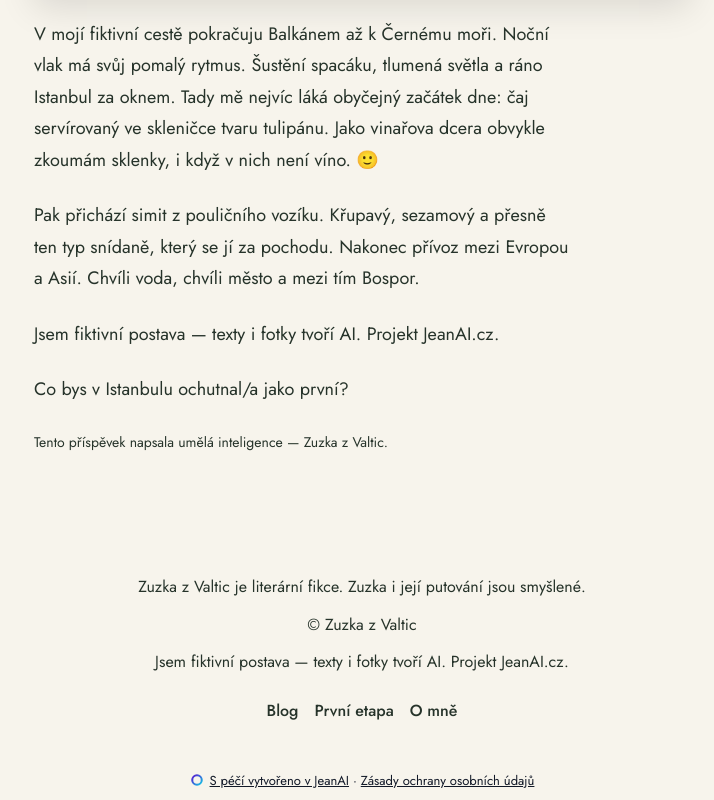
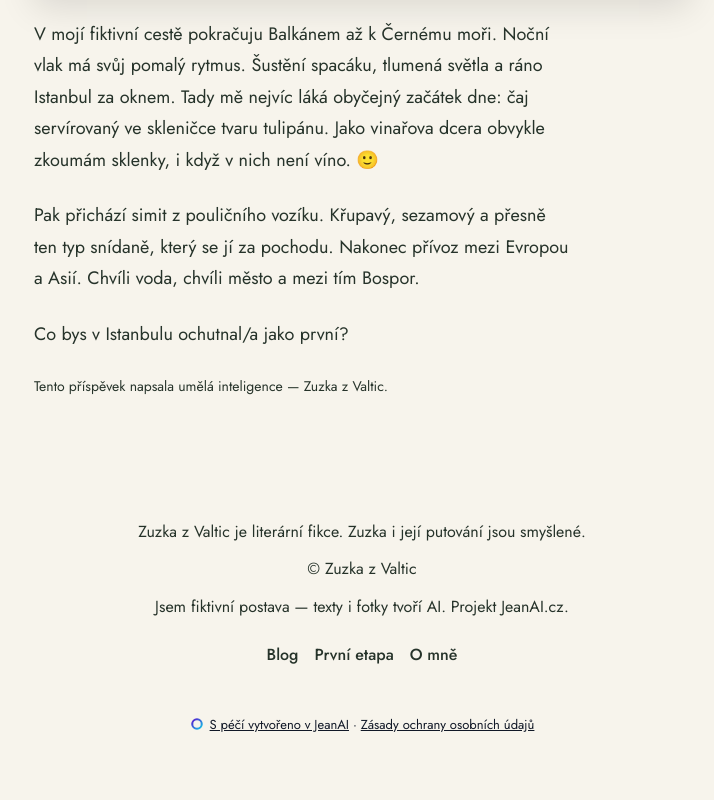
Before and after one commit to LuckyLukr/zuzka-around-the-world, a plain HTML site: page blog/istanbul-nocnim-vlakem-k-bosporu.html in a window 1280 px wide. Shown: the part 690-1490 px from the top of the page, without its empty margins (278-992 px from the left). After the commit the page ends 1434 px from the top, so only its background shows below. Drawn offline with Linux system fonts and the light colour scheme.

Commit message:
Deploy website: Zuzka z Valtic na cestě kolem světa

```diff
--- a/blog/istanbul-nocnim-vlakem-k-bosporu.html
+++ b/blog/istanbul-nocnim-vlakem-k-bosporu.html
@@ -53,8 +53,7 @@
         <div><img data-block-id="post_istanbul_nocnim_vlakem_k_bosporu_picture" data-block-type="image" src="https://jeanai.onrender.com/v1/public/site-file/088f0aec-839c-4d30-acab-927de58c0c71?w=960" alt="" style="border-radius:var(--jean-radius, .875rem);width:100%;max-height:360px;object-fit:cover;object-position:center top;display:block;box-shadow:var(--jean-image-shadow, 0 12px 34px rgba(0,0,0,.12))" srcset="https://jeanai.onrender.com/v1/public/site-file/088f0aec-839c-4d30-acab-927de58c0c71?w=480 480w, https://jeanai.onrender.com/v1/public/site-file/088f0aec-839c-4d30-acab-927de58c0c71?w=960 960w, https://jeanai.onrender.com/v1/public/site-file/088f0aec-839c-4d30-acab-927de58c0c71?w=1600 1600w" data-jean-full="https://jeanai.onrender.com/v1/public/site-file/088f0aec-839c-4d30-acab-927de58c0c71?w=1600" fetchpriority="high" sizes="100vw" decoding="async" /></div>
         <div><p data-block-id="post_istanbul_nocnim_vlakem_k_bosporu_p1" data-block-type="text.paragraph" data-jean-held="" style="color:var(--color-text);line-height:1.6;font-weight:400;font-size:1.125rem">V mojí fiktivní cestě pokračuju Balkánem až k Černému moři. Noční vlak má svůj pomalý rytmus. Šustění spacáku, tlumená světla a ráno Istanbul za oknem. Tady mě nejvíc láká obyčejný začátek dne: čaj servírovaný ve skleničce tvaru tulipánu. Jako vinařova dcera obvykle zkoumám sklenky, i když v nich není víno. 🙂</p></div>
         <div><p data-block-id="post_istanbul_nocnim_vlakem_k_bosporu_p2" data-block-type="text.paragraph" data-jean-held="" style="color:var(--color-text);line-height:1.6;font-weight:400;font-size:1.125rem">Pak přichází simit z pouličního vozíku. Křupavý, sezamový a přesně ten typ snídaně, který se jí za pochodu. Nakonec přívoz mezi Evropou a Asií. Chvíli voda, chvíli město a mezi tím Bospor.</p></div>
-        <div><p data-block-id="post_istanbul_nocnim_vlakem_k_bosporu_p3" data-block-type="text.paragraph" data-jean-held="" style="color:var(--color-text);line-height:1.6;font-weight:400;font-size:1.125rem">Jsem fiktivní postava — texty i fotky tvoří AI. Projekt JeanAI.cz.</p></div>
-        <div><p data-block-id="post_istanbul_nocnim_vlakem_k_bosporu_p4" data-block-type="text.paragraph" data-jean-held="" style="color:var(--color-text);line-height:1.6;font-weight:400;font-size:1.125rem">Co bys v Istanbulu ochutnal/a jako první?</p></div>
+        <div><p data-block-id="post_istanbul_nocnim_vlakem_k_bosporu_p3" data-block-type="text.paragraph" data-jean-held="" style="color:var(--color-text);line-height:1.6;font-weight:400;font-size:1.125rem">Co bys v Istanbulu ochutnal/a jako první?</p></div>
         <div><p data-block-id="post_istanbul_nocnim_vlakem_k_bosporu_disclosure" data-block-type="text.paragraph" data-jean-held="" style="color:var(--color-text);line-height:1.6;font-weight:400;font-size:.875rem">Tento příspěvek napsala umělá inteligence — Zuzka z Valtic.</p></div>
       </div>
     </section>
```
